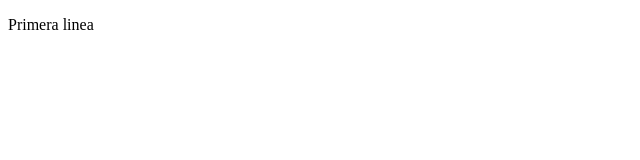
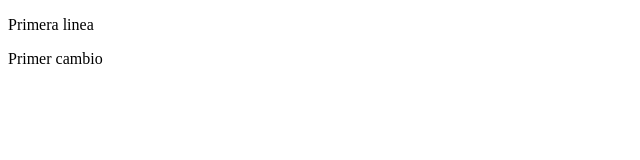
Before and after one commit to SebLuna/Prueba, a plain HTML site: page index.html in a window 1280 px wide. Shown: the full height of the page, 0-640 px from the left. Drawn offline with Linux system fonts and the light colour scheme.

Commit message:
LineaPrimerCambio

```diff
--- a/index.html
+++ b/index.html
@@ -7,5 +7,6 @@
 </head>
 <body>
     <p>Primera linea</p>
+    <p>Primer cambio</p>
 </body>
 </html>
```
